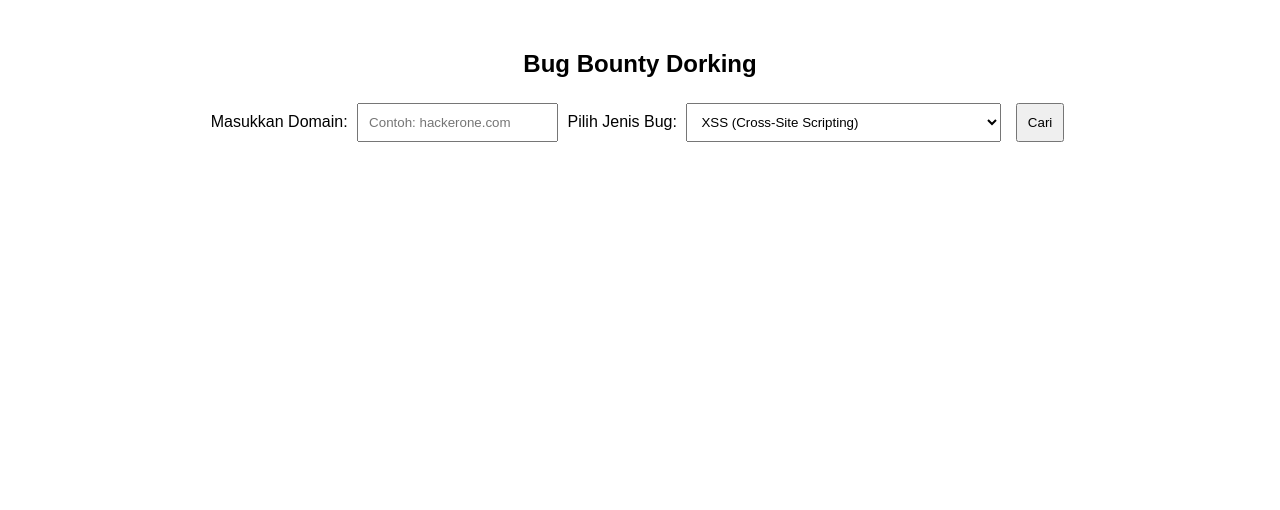
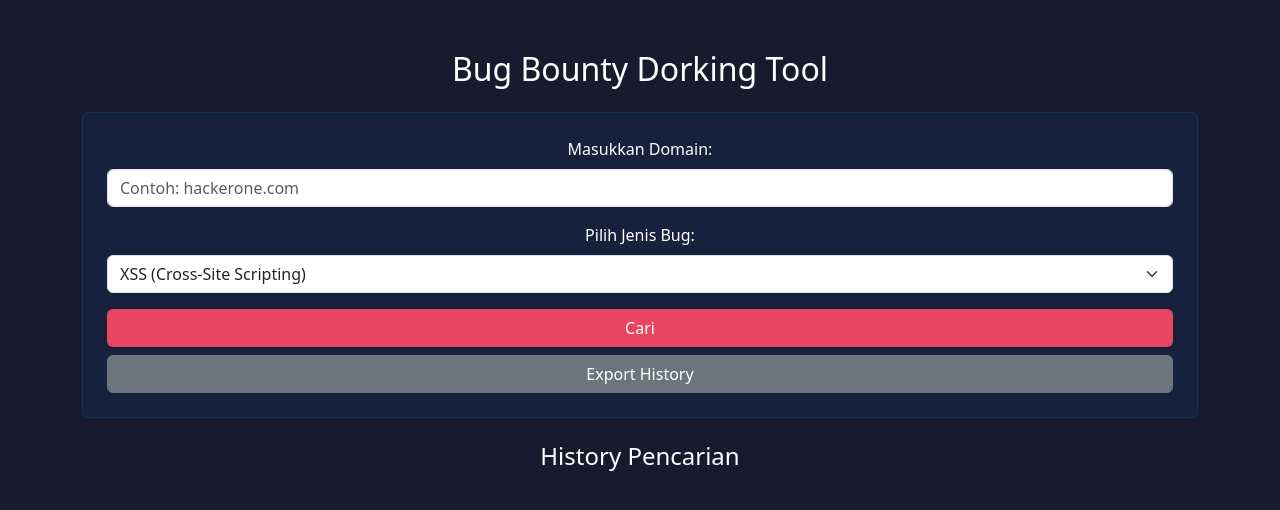
Before and after one commit to mas4ji/Security, a plain HTML site: page sec.html in a window 1280 px wide. Drawn offline with nearby package versions, Linux system fonts and the light colour scheme.

Commit message:
Update sec.html

```diff
--- a/sec.html
+++ b/sec.html
@@ -1,40 +1,50 @@
-<!DOCTYPE html>
-<html lang="id">
+<!DOCTYPE html><html lang="id">
 <head>
     <meta charset="UTF-8">
     <meta name="viewport" content="width=device-width, initial-scale=1.0">
     <title>Bug Bounty Dorking</title>
+    <link href="https://cdn.jsdelivr.net/npm/bootstrap@5.3.0/dist/css/bootstrap.min.css" rel="stylesheet">
     <style>
         body {
-            font-family: Arial, sans-serif;
+            background-color: #1a1a2e;
+            color: white;
             text-align: center;
-            margin: 50px;
         }
-        input, select, button {
-            padding: 10px;
-            margin: 5px;
+        .container {
+            margin-top: 50px;
+        }
+        .card {
+            background-color: #16213e;
+            border: 1px solid #0f3460;
+            color: white;
+        }
+        .btn-custom {
+            background-color: #e94560;
+            color: white;
         }
     </style>
 </head>
 <body>
-
-    <h2>Bug Bounty Dorking</h2>
-    <label for="domain">Masukkan Domain:</label>
-    <input type="text" id="domain" placeholder="Contoh: hackerone.com">
-
-    <label for="bugType">Pilih Jenis Bug:</label>
-    <select id="bugType">
+    <div class="container">
+        <h2 class="mb-4">Bug Bounty Dorking Tool</h2>
+        <div class="card p-4">
+            <div class="mb-3">
+                <label class="form-label">Masukkan Domain:</label>
+                <input type="text" id="domain" class="form-control" placeholder="Contoh: hackerone.com">
+            </div>
+            <div class="mb-3">
+                <label class="form-label">Pilih Jenis Bug:</label>
+                <select id="bugType" class="form-select">
                     <option value='"xss"'>XSS (Cross-Site Scripting)</option>
                     <option value='"sqli"'>SQL Injection (SQLi)</option>
-        <option value='"csrf"'>CSRF (Cross-Site Request Forgery)</option>
+                    <option value='"csrf"'>CSRF</option>
                     <option value='"open redirect"'>Open Redirect</option>
                     <option value='"rce"'>Remote Code Execution (RCE)</option>
-        <option value='"ssti"'>Server-Side Template Injection (SSTI)</option>
+                    <option value='"ssrf"'>Server-Side Request Forgery (SSRF)</option>
+                    <option value='"lfi"'>Local File Inclusion (LFI)</option>
+                    <option value='"idor"'>Insecure Direct Object Reference (IDOR)</option>
+                    <option value='"rfi"'>Remote File Inclusion (RFI)</option>
                     <option value='"xxe"'>XML External Entity (XXE)</option>
-        <option value='"idor"'>Insecure Direct Object Reference (IDOR)</option>
-        <option value='"lfi"'>Local File Inclusion (LFI)</option>
-        <option value='"rfi"'>Remote File Inclusion (RFI)</option>
-        <option value='"ssrf"'>Server-Side Request Forgery (SSRF)</option>
                     <option value='"clickjacking"'>Clickjacking</option>
                     <option value='"misconfiguration"'>Security Misconfiguration</option>
                     <option value='"broken access control"'>Broken Access Control</option>
@@ -60,23 +70,26 @@
                     <option value='"websocket hijacking"'>WebSocket Hijacking</option>
                     <option value='"jsonp hijacking"'>JSONP Hijacking</option>
                     <option value='"cors misconfiguration"'>CORS Misconfiguration</option>
+                    <option value='"http request smuggling"'>HTTP Request Smuggling</option>
+                    <option value='"host header injection"'>Host Header Injection</option>
+                    <option value='"web cache poisoning"'>Web Cache Poisoning</option>
+                    <option value='"oauth token hijacking"'>OAuth / JWT Token Hijacking</option>
+                    <option value='"graphql misconfiguration"'>GraphQL Misconfiguration</option>
+                    <option value='"regex injection"'>Regex Injection</option>
+                    <option value='"smtp injection"'>SMTP Injection</option>
+                    <option value='"xpath injection"'>XPath Injection</option>
+                    <option value='"ssti"'>Server-Side Template Injection (SSTI)</option>
+                    <option value='"bluetooth attack"'>Bluetooth Attack</option>
+                    <option value='"memory corruption"'>Memory Corruption (Heap/Stack Overflow)</option>
+                    <option value='"shell injection"'>Shell Injection</option>
+                    <option value='"file upload vuln"'>File Upload Vulnerabilities</option>
                 </select>
-
-    <button onclick="searchDork()">Cari</button>
-
-    <script>
-        function searchDork() {
-            var domain = document.getElementById("domain").value;
-            var bugType = document.getElementById("bugType").value;
-            if (domain) {
-                var dorkQuery = `site:${domain} ${bugType}`;
-                var googleSearchURL = `https://www.google.com/search?q=${encodeURIComponent(dorkQuery)}`;
-                window.open(googleSearchURL, "_blank");
-            } else {
-                alert("Masukkan domain terlebih dahulu!");
-            }
-        }
-    </script>
-
+            </div>
+            <button onclick="searchDork()" class="btn btn-custom w-100">Cari</button>
+            <button onclick="exportCSV()" class="btn btn-secondary w-100 mt-2">Export History</button>
+        </div>
+        <h4 class="mt-4">History Pencarian</h4>
+        <ul id="history" class="list-group"></ul>
+    </div>
 </body>
                         </html>
```
Lines whose indentation alone changed are shown as unchanged.
